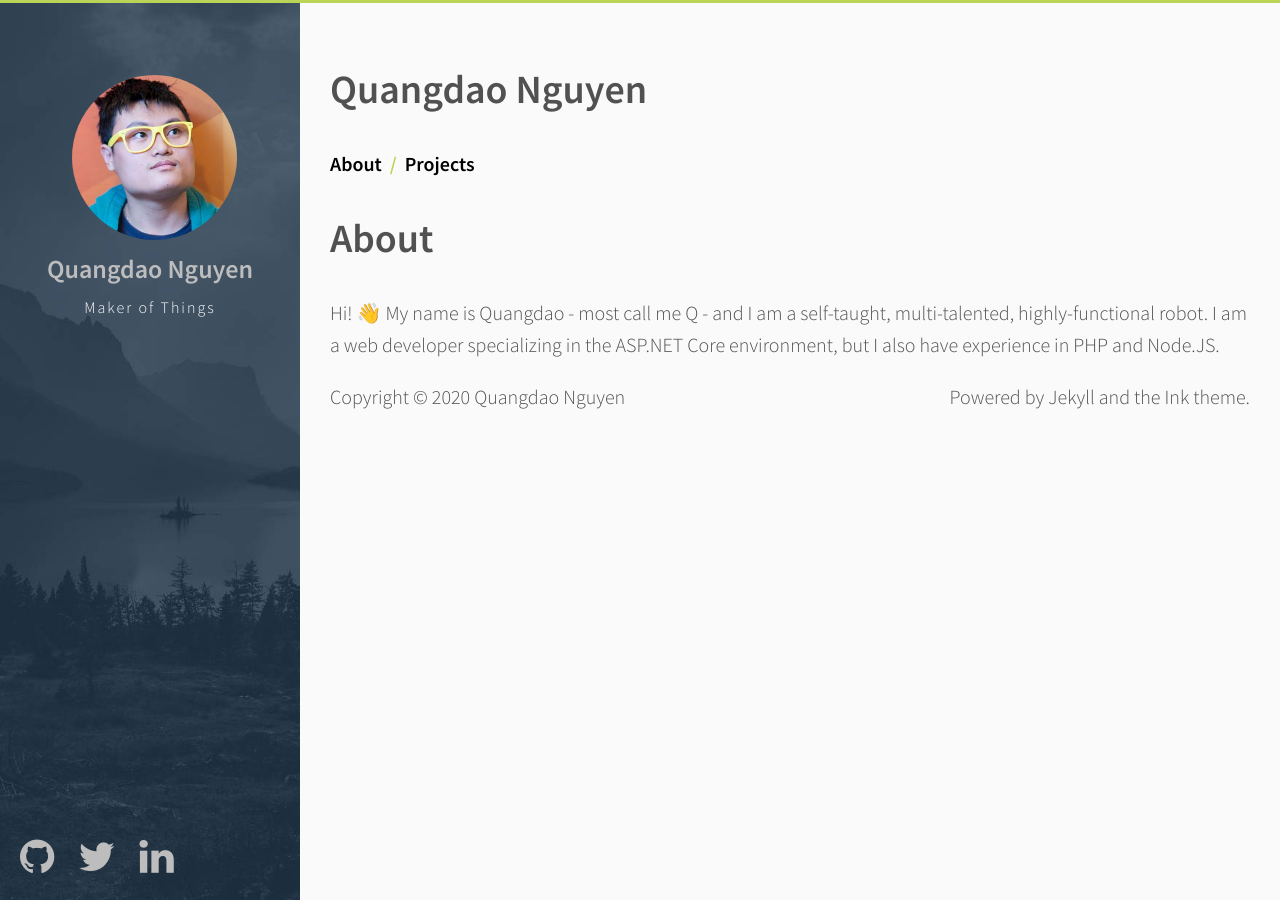
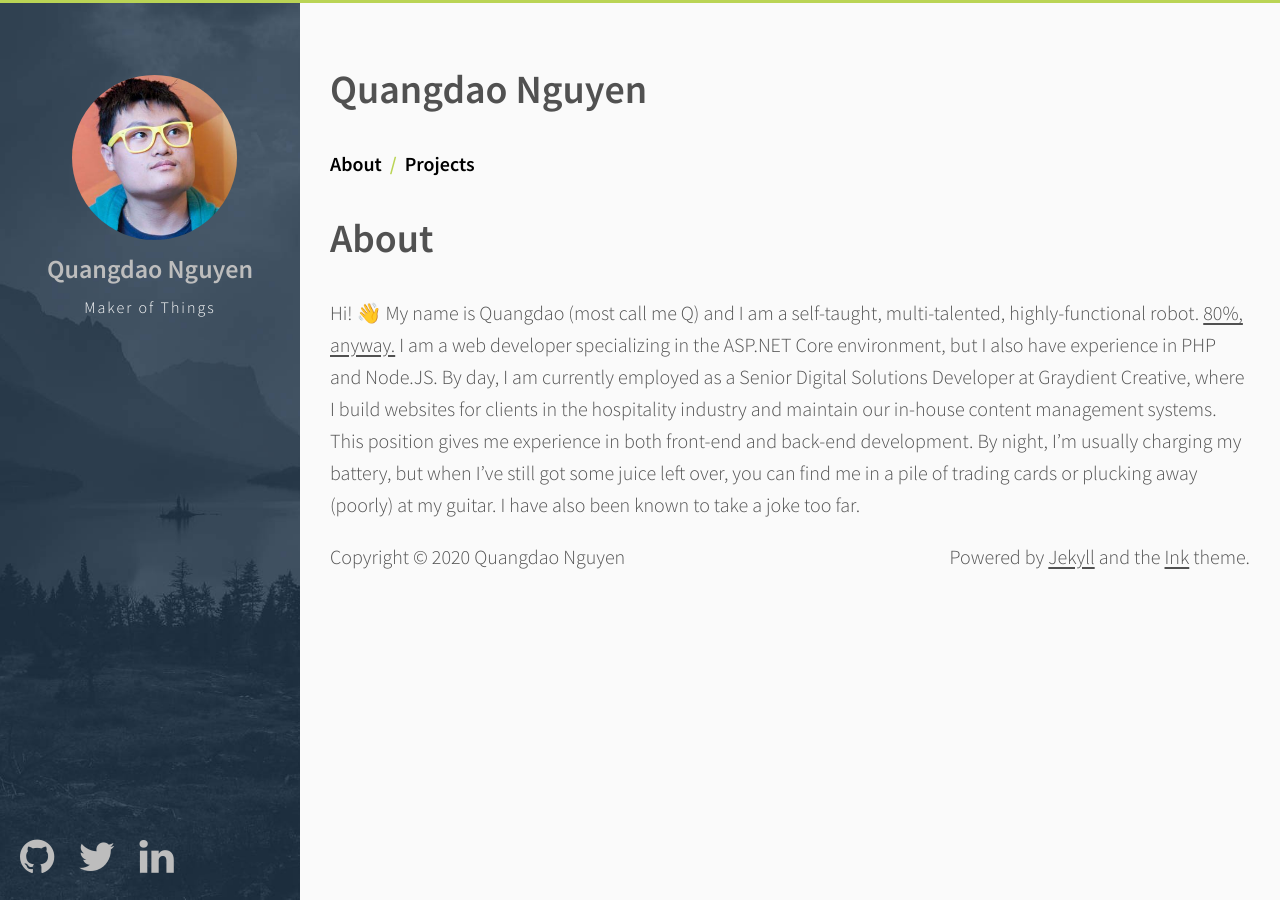
Before and after one commit to quangdaon/quangdao.com, a Jekyll site: the page built from pages/about.md, in a window 1280 px wide. Built offline with Jekyll 4.4.1, drawn with Linux system fonts in a browser that asks for light colours.

Commit message:
about bio

```diff
--- a/pages/about.md
+++ b/pages/about.md
@@ -3,4 +3,4 @@ title: About
 permalink: /about/
 ---
 
-Hi! 👋 My name is Quangdao - most call me Q - and I am a self-taught, multi-talented, highly-functional robot. I am a web developer specializing in the ASP.NET Core environment, but I also have experience in PHP and Node.JS.
+Hi! 👋 My name is Quangdao (most call me Q) and I am a self-taught, multi-talented, highly-functional robot. [80%, anyway.](/q-robometer) I am a web developer specializing in the ASP.NET Core environment, but I also have experience in PHP and Node.JS. By day, I am currently employed as a Senior Digital Solutions Developer at Graydient Creative, where I build websites for clients in the hospitality industry and maintain our in-house content management systems. This position gives me experience in both front-end and back-end development. By night, I'm usually charging my battery, but when I've still got some juice left over, you can find me in a pile of trading cards or plucking away (poorly) at my guitar. I have also been known to take a joke too far.
--- a/style.scss
+++ b/style.scss
@@ -45,12 +45,11 @@ body {
 
 a {
     color: #515151;
-    text-decoration: none;
     transition: all 0.3s;
+    text-underline-offset: 0.125em;
     &:hover,
     &:focus {
         color: $theme-color;
-        text-decoration: dotted;
     }
 }
 
@@ -342,10 +341,10 @@ tbody tr:nth-child(odd) th {
     }
     a {
         color: #BDBDBD;
+        text-decoration: none;
         &:hover,
         &:focus {
             color: $theme-color;
-            text-decoration: dotted;
         }
     }
     .social {
@@ -406,7 +405,14 @@ tbody tr:nth-child(odd) th {
     }
 }
 
+.head {
+    a {
+        text-decoration: none;
+    }
+}
+
 .bloghead {
+    @extend .head;
     .bloghead-title {
         span {
             color: #BDBDBD;
@@ -436,6 +442,11 @@ tbody tr:nth-child(odd) th {
 .post-list {
     h2 {
         margin-top: 1.3rem;
+    }
+    .post-title {
+        a {
+            text-decoration: none;
+        }
     }
 }
 
```
